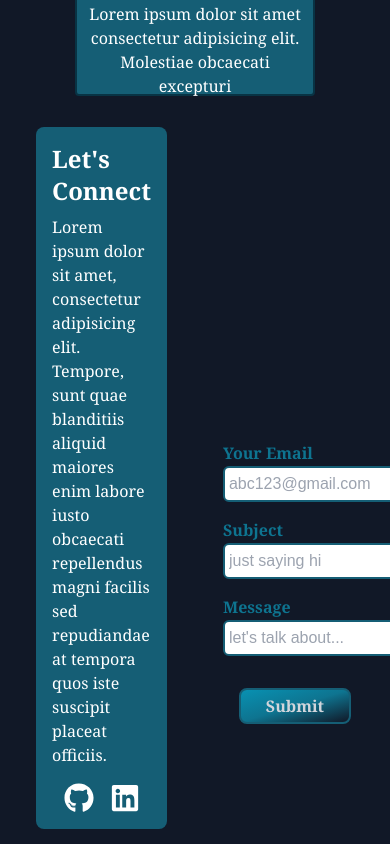
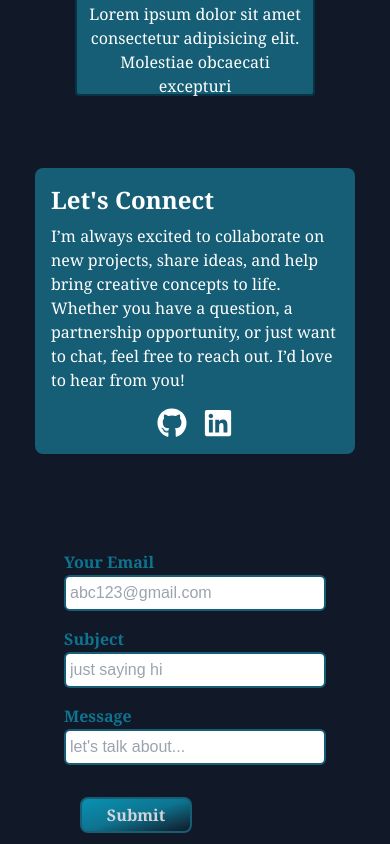
Before and after one commit to rimshamukhtar/Portfolio-using-Tailwind-Css, a Next.js app: page / in a window 390 px wide. Shown: the part 4240-5084 px from the top of the page. Built offline with nearby package versions, Linux system fonts and the light colour scheme.

Commit message:
Update ContactMe.tsx

```diff
--- a/src/components/ContactMe.tsx
+++ b/src/components/ContactMe.tsx
@@ -1,17 +1,14 @@
-
-
-
 
 import React from 'react'
 import { FaGithub, FaLinkedin } from 'react-icons/fa'
 
 const ContactMe = () => {
   return (
-    <div className='text-white flex h-screen justify-center items-center gap-10'>
-      <div className='bg-cyan-800 w-80 mb-56 flex flex-col p-4 rounded-lg'>
+    <div className='text-white flex flex-col sm:flex-row h-auto sm:h-screen justify-center items-center gap-10'>
+      <div className='bg-cyan-800 w-80 mb-10 sm:mb-56 flex flex-col p-4 rounded-lg'>
         <h1 className='font-serif text-2xl font-bold pb-2 text-white'>Let's Connect</h1>
         <p className='font-serif font-thin text-white mb-4'>
-          Lorem ipsum dolor sit amet, consectetur adipisicing elit. Tempore, sunt quae blanditiis aliquid maiores enim labore iusto obcaecati repellendus magni facilis sed repudiandae at tempora quos iste suscipit placeat officiis.
+          I&rsquo;m always excited to collaborate on new projects, share ideas, and help bring creative concepts to life. Whether you have a question, a partnership opportunity, or just want to chat, feel free to reach out. I&rsquo;d love to hear from you!
         </p>
 
         <div className='flex justify-center gap-4'>
@@ -24,23 +21,23 @@ const ContactMe = () => {
         </div>
       </div>
 
-      <div className='w-1/2 flex flex-col justify-center p-4 gap-4'>
+      <div className='w-full sm:w-1/2 flex flex-col justify-center p-4 gap-4'>
         <div>
           <span className='font-serif font-bold pb-2 text-cyan-700'>Your Email</span>
           <br />
-          <input type="text" placeholder='abc123@gmail.com' className='w-96 rounded-md p-1 border-2 border-cyan-800 text-cyan-800' />
+          <input type="text" placeholder='abc123@gmail.com' className='w-full sm:w-96 rounded-md p-1 border-2 border-cyan-800 text-cyan-800' />
         </div>
         <div>
           <span className='font-serif font-bold pb-2 text-cyan-700'>Subject</span>
           <br />
-          <input type="text" placeholder='just saying hi' className='w-96 rounded-md p-1 border-2 border-cyan-800' />
+          <input type="text" placeholder='just saying hi' className='w-full sm:w-96 rounded-md p-1 border-2 border-cyan-800' />
         </div>
         <div>
           <span className='font-serif font-bold pb-2 text-cyan-700'>Message</span>
           <br />
-          <input type="text" placeholder="let's talk about... " className='w-96 rounded-md p-1 border-2 border-cyan-800' />
+          <input type="text" placeholder="let's talk about... " className='w-full sm:w-96 rounded-md p-1 border-2 border-cyan-800' />
         </div>
-        <button className='text-center font-serif text-gray-300 bg-gradient-to-br from-cyan-600 via-cyan-700 border-2 w-28 m-4 rounded-lg font-bold p-1 border-cyan-800'>Submit</button>
+        <button className='text-center font-serif text-gray-300 bg-gradient-to-br from-cyan-600 via-cyan-700 border-2 w-28 sm:w-32 m-4 rounded-lg font-bold p-1 border-cyan-800'>Submit</button>
       </div>
     </div>
   )
```
